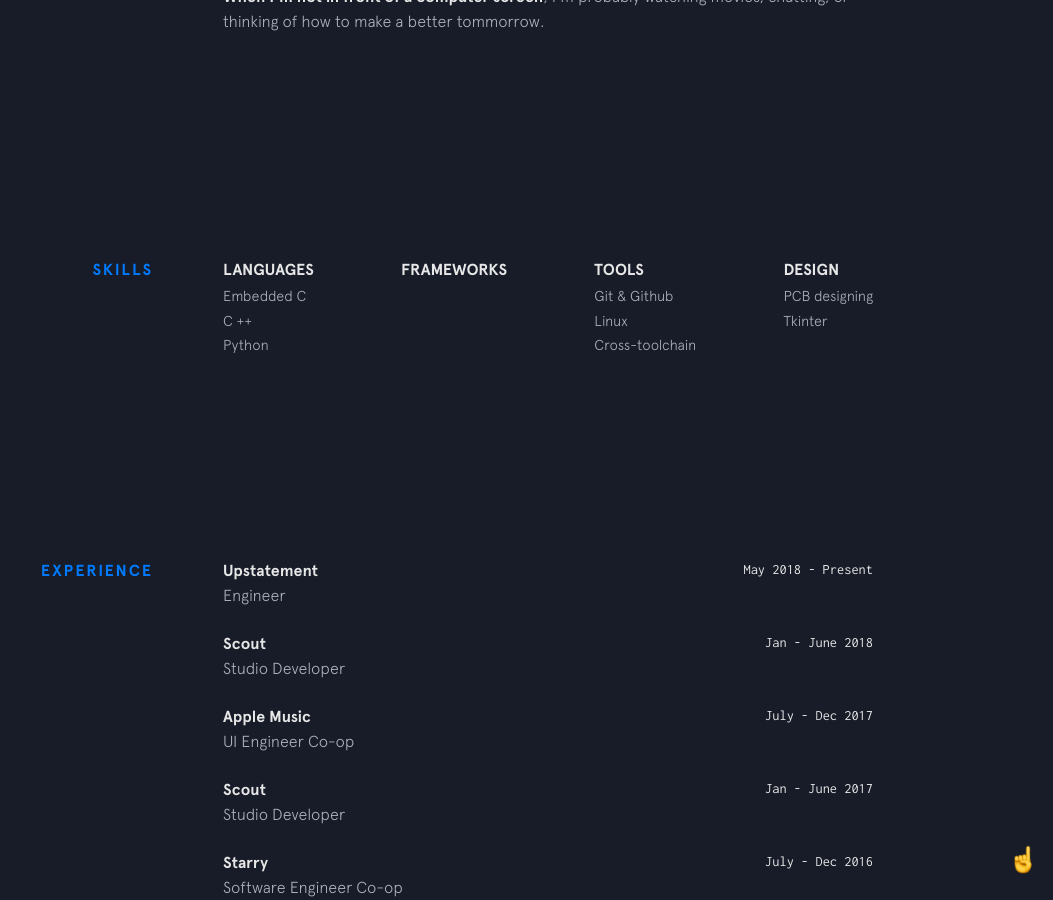
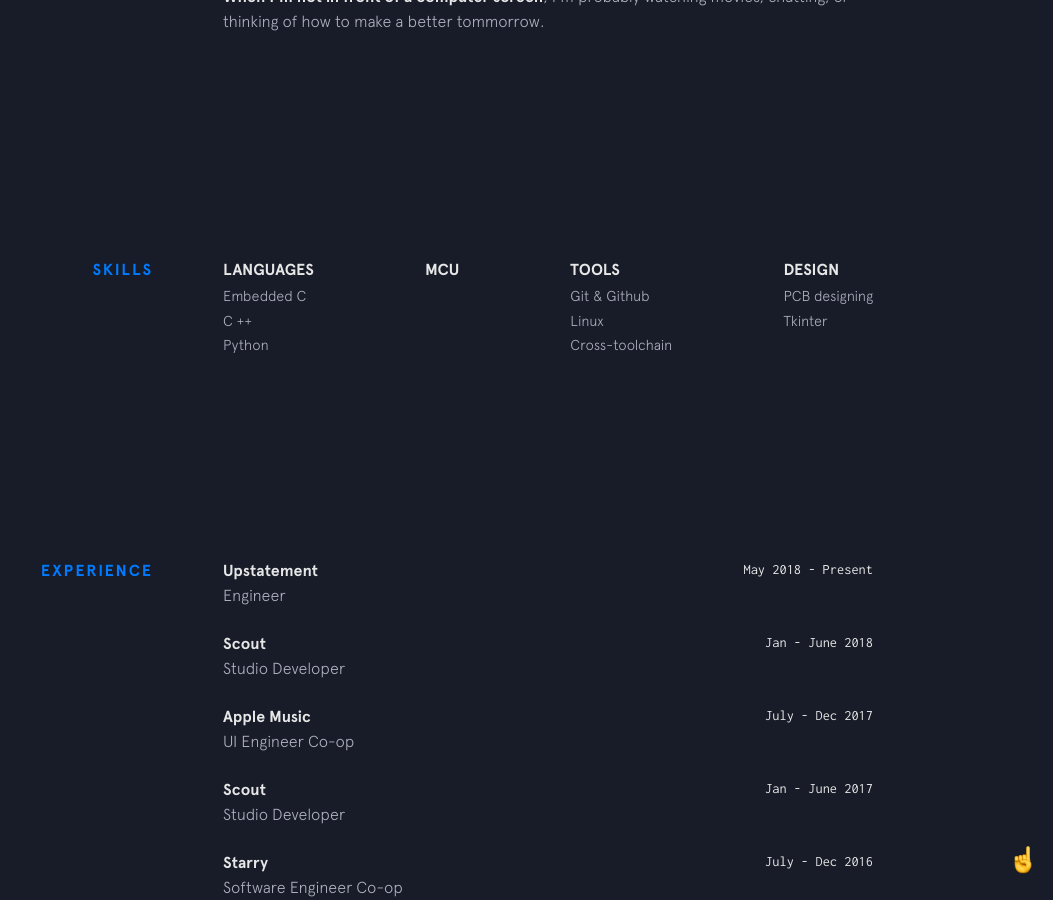
Before and after one commit to gov466/gov466.github.io, a Jekyll site: the page built from index.html, in a window 1280 px wide and 900 px high, scrolled down 1260 px. Shown: the whole window, without its empty margins (227-1280 px from the left). Built offline with Jekyll 4.4.1, drawn with Linux system fonts in a browser that asks for light colours; nearby versions of some CDN libraries.

Commit message:
Update skills.html

```diff
--- a/_includes/skills.html
+++ b/_includes/skills.html
@@ -12,7 +12,7 @@
         </ul>
       </div>
       <div class="skillz__category">
-        <div class="skillz__category__label">Frameworks</div>
+        <div class="skillz__category__label">MCU</div>
         <ul>
           {% for framework in site.data.skills.frameworks %}
           <li class="skillz__category__item">{{framework.item}}</li>
```
